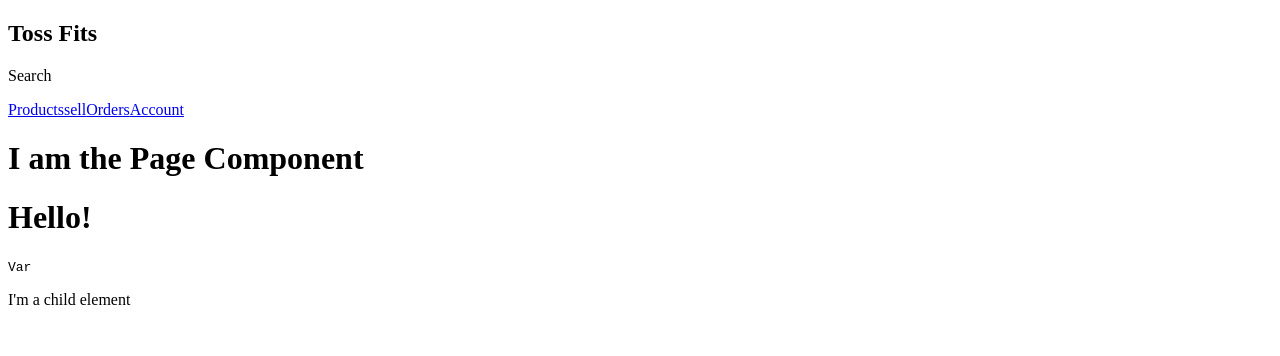
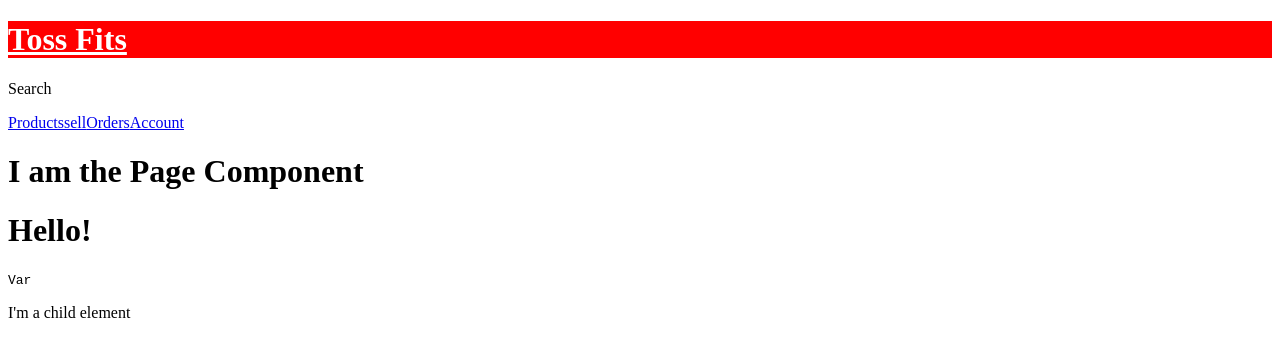
Before and after one commit to PJMantoss/tossFits, a Next.js app in the folder frontend/: page / in a window 1280 px wide. Shown: the top 356 px of the page. Built offline with nearby package versions, Linux system fonts and the light colour scheme.

Commit message:
update header

```diff
--- a/frontend/components/Header.js
+++ b/frontend/components/Header.js
@@ -14,9 +14,9 @@ function Header() {
   return (
     <header>
         <div className='bar'>
-            <Link href='/'>
-              <h2>Toss Fits</h2>
-            </Link>
+          <Logo>
+            <Link href='/'>Toss Fits</Link>
+          </Logo>
         </div>
 
         <div className='sub-bar'>
```
